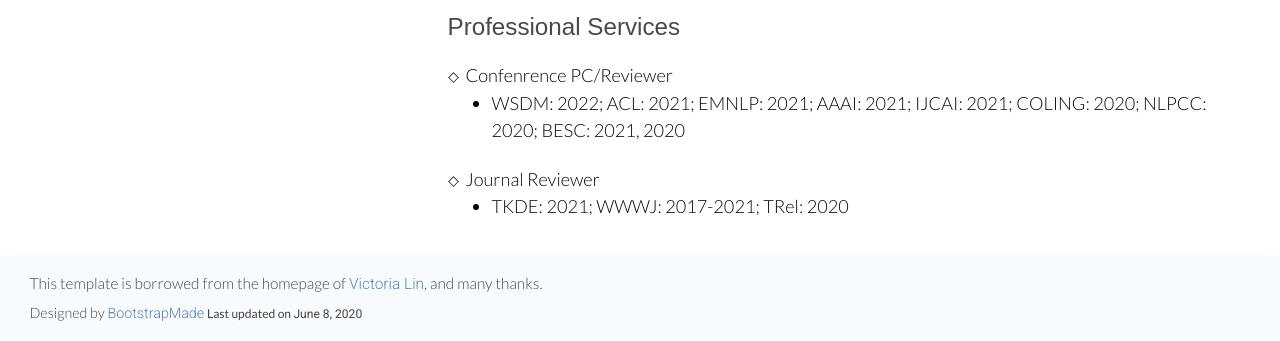
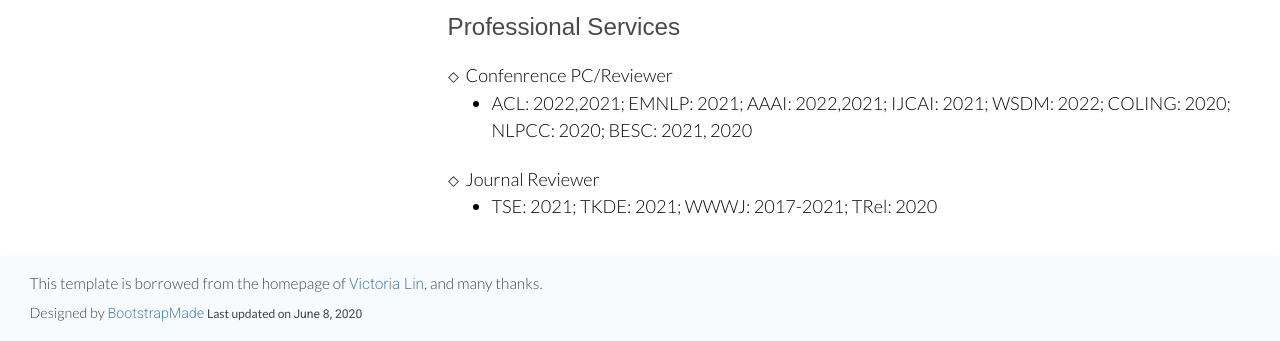
Before and after one commit to wanyao1992/wanyao1992.github.io, a plain HTML site: page index.html in a window 1280 px wide. Shown: the part 1911-2252 px from the top of the page. Drawn offline with Linux system fonts and the light colour scheme; a web font is replaced by a local one.

Commit message:
Update index.html

```diff
--- a/index.html
+++ b/index.html
@@ -306,12 +306,12 @@
                      <div>
                          <div><img src="img/icons/diamond.svg" width="10">&nbsp;&nbsp;Confenrence PC/Reviewer
                            <ul>
-                             <li>WSDM: 2022; ACL: 2021; EMNLP: 2021; AAAI: 2021; IJCAI: 2021; COLING: 2020; NLPCC: 2020; BESC: 2021, 2020</li>
+                             <li>ACL: 2022,2021; EMNLP: 2021; AAAI: 2022,2021; IJCAI: 2021; WSDM: 2022; COLING: 2020; NLPCC: 2020; BESC: 2021, 2020</li>
                            </ul>
                          </div>
                          <div><img src="img/icons/diamond.svg" width="10">&nbsp;&nbsp;Journal Reviewer
                             <ul>
-                              <li>TKDE: 2021; WWWJ: 2017-2021; TRel: 2020</li>
+                              <li>TSE: 2021; TKDE: 2021; WWWJ: 2017-2021; TRel: 2020</li>
                             </ul>
                          </div>
                      </div>
```
